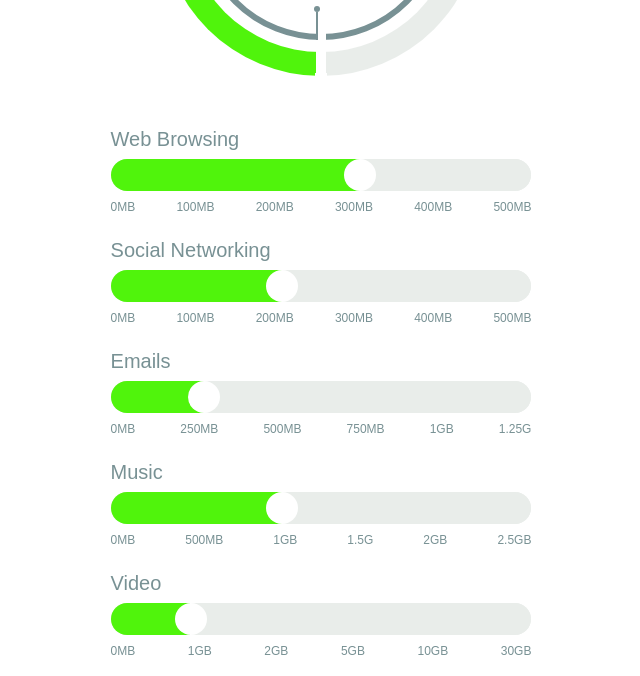
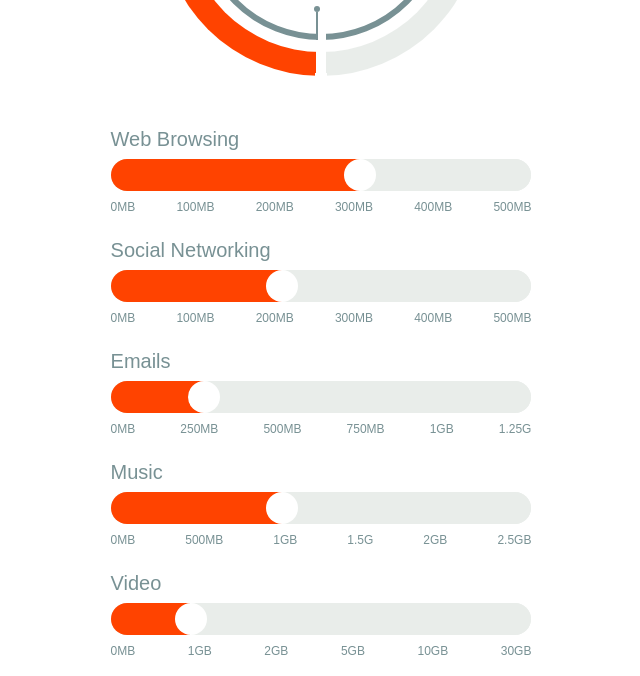
Before and after one commit to dralbamoda/dataCalculator, a website: page index.html in a window 1280 px wide. Shown: the part 276-952 px from the top of the page, without its empty margins (319-959 px from the left). Drawn offline with Linux system fonts and the light colour scheme.

Commit message:
Change primary colour to red

```diff
--- a/css/dataCalculator.css
+++ b/css/dataCalculator.css
@@ -3,7 +3,7 @@ form {
 }
 
 .calculator {
-  --primary: #50f40c;
+  --primary: #ff4300;
 	--secondary: #0f261f;
 	--tertiary: #789194;
 	--grey: #e9edea;
```
Also changed, not shown: 1 other file.
